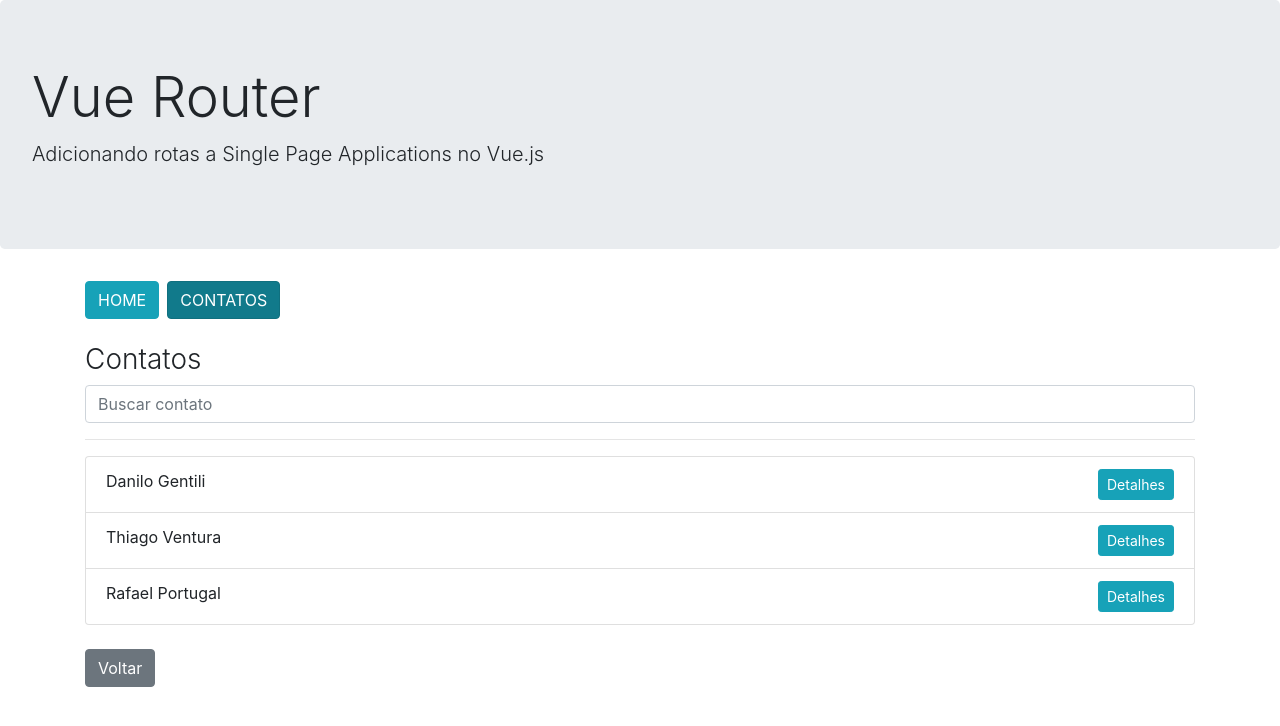
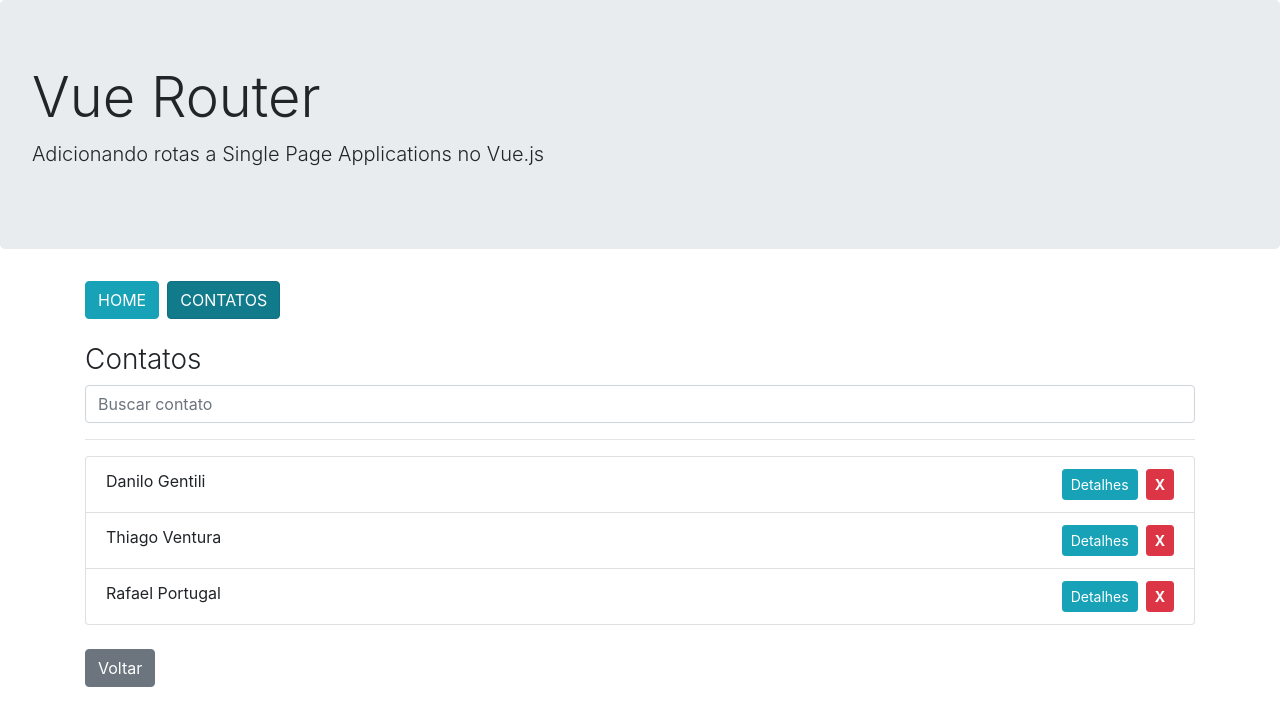
Before and after one commit to taironedias/vue-init, a Vue app in the folder with-docker/code/vue-rotas/: page /contatos/ in a window 1280 px wide. Shown: the top 726 px of the page. Built offline with nearby package versions, Linux system fonts and the light colour scheme.

Commit message:
implementando rotina de deletar contato

```diff
--- a/with-docker/code/vue-rotas/src/components/contatos/ContatosListaIten.vue
+++ b/with-docker/code/vue-rotas/src/components/contatos/ContatosListaIten.vue
@@ -1,23 +1,25 @@
 <template>
     <li>
         <span>{{ contact.name }}</span>
+        <button
+            class="btn btn-danger btn-sm float-right font-weight-bold"
+            @click="deleteContact(contact.id)">
+                X
+        </button>
         <router-link
             :to="{
                 name: 'contato',
                 params: { id : contact.id }
             }"
-            class="btn btn-info btn-sm float-right">
+            class="btn btn-info btn-sm float-right mr-2">
                 Detalhes
         </router-link>
-        <!-- <button
-            class="btn btn-info btn-sm float-right"
-            @click="verDetalhes">
-                Detalhes
-        </button> -->
     </li>
 </template>
 
 <script>
+import EventBus from '@/event-bus'
+
 export default {
     props: {
         contact: {
@@ -26,12 +28,9 @@ export default {
         }
     },
     methods: {
-        verDetalhes() {
-            // this.$router.push(`/contatos/${this.contact.id}`)   // forma que adiciona na pilha de navegação
-            // this.$router.push({ path: `/contatos/${this.contact.id}`})   // variação da forma acima porém com outra sintaxe
-            // this.$router.push({ path: '/contatos', params: { id: this.contact.id } })   // utilizando o 'params' essa forma NÃO FUNCIONA pois a rota está nomeada, então a forma correta é o código abaixo
-            // this.$router.push({ name: 'contato', params: { id: this.contact.id } })   // utilizando o 'params' essa forma NÃO FUNCIONA pois a rota está nomeada, então a forma correta é o código abaixo
-            // this.$router.replace({ name: 'contato', params: { id: this.contact.id } })   // uma outra variação que substitui a rota na pilha de navegação
+        deleteContact(id) {
+            window.confirm(`Deseja realmente deletar o contato: ${this.contact.name}?`)
+            const r = EventBus.deleteContact(id)
         }
     }
 }
--- a/with-docker/code/vue-rotas/src/event-bus.js
+++ b/with-docker/code/vue-rotas/src/event-bus.js
@@ -27,6 +27,16 @@ export default new Vue({
 
             this.contacts.splice(index, 1, contact)
             return true
+        },
+        deleteContact(id) {
+            const index = this.contacts.findIndex(iten => iten.id === id);
+
+            if (index < 0) {
+                return false
+            }
+
+            this.contacts.splice(index, 1)
+            return true
         }
     }
 })
```
